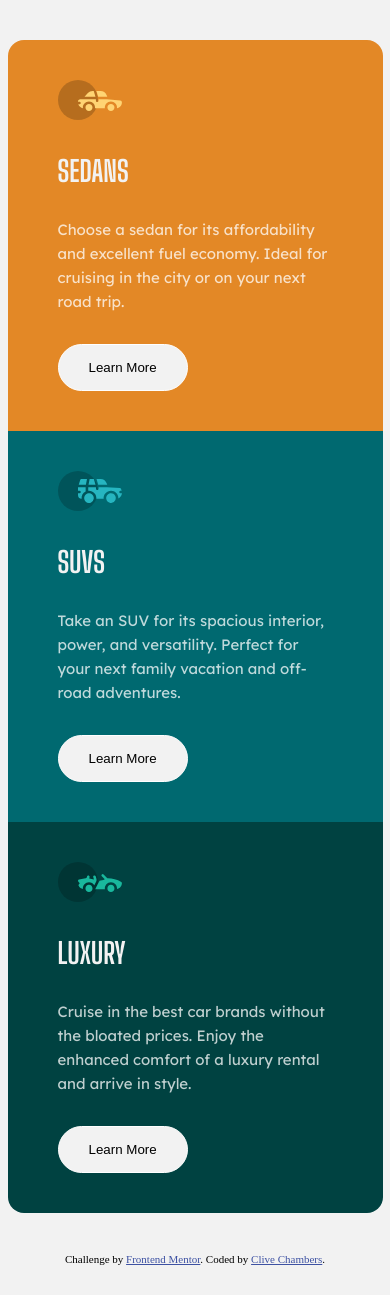
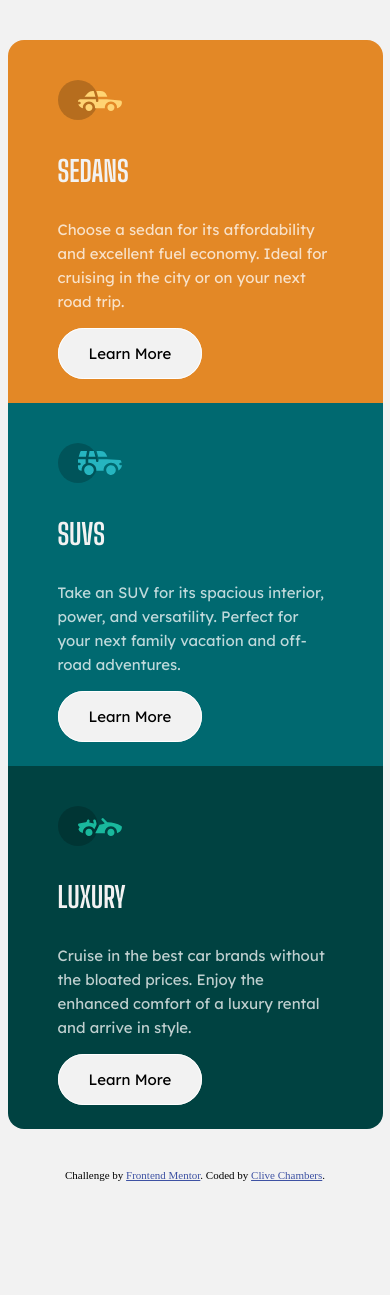
Before and after one commit to Clive-Chambers/3-column-preview-card-component, a plain HTML site: page index.html in a window 390 px wide. After the commit the page ends 1211 px from the top, so only its background shows below. Drawn offline with Linux system fonts and the light colour scheme.

Commit message:
Switched Buttons to a Tags | Updated Media Query

```diff
--- a/index.html
+++ b/index.html
@@ -21,7 +21,7 @@
       <h2>Sedans</h2>
       <p>Choose a sedan for its affordability and excellent fuel economy. Ideal for cruising in the city
       or on your next road trip.</p>
-      <button>Learn More</button>
+      <a class="Learn" href="#">Learn More</a>
     </div>
 
     <div class="SUVs">
@@ -29,7 +29,7 @@
       <h2>SUVs</h2>
       <p>Take an SUV for its spacious interior, power, and versatility. Perfect for your next family vacation
       and off-road adventures.</p>
-      <button>Learn More</button>
+      <a class="Learn" href="#">Learn More</a>
     </div>
 
     <div class="Luxury">
@@ -37,7 +37,7 @@
       <h2>Luxury</h2>
       <p>Cruise in the best car brands without the bloated prices. Enjoy the enhanced comfort of a luxury
       rental and arrive in style.</p>
-      <button>Learn More</button>
+      <a class="Learn" href="#">Learn More</a>
     </div>
 
   </main>
--- a/style.css
+++ b/style.css
@@ -58,15 +58,19 @@ p {
     border-radius: 0 0 16px 16px;
 }
 
-button {
+a.Learn {
+    font-family: 'Lexend Deca', sans-serif;
+    font-weight: 400;
     padding: 15px 30px;
     border-radius: 36px;
     background-color: hsl(0, 0%, 95%);
     border: 1px solid #fff;
     cursor: pointer;
+    text-decoration: none;
+    color: #000;
 }
 
-button:hover {
+a.Learn:hover {
     background-color: rgba(255, 255, 255, 0);
     color: hsl(0, 0%, 95%);
     border: 1px solid #fff;
@@ -88,15 +92,9 @@ button:hover {
 }
 
 
-@media screen and (min-width: 514px) {
+@media screen and (min-width: 775px) {
     main.container {
-        width: 100%;
-        min-height: 100vh;
-        display: flex;
         flex-direction: row;
-        align-items: center;
-        justify-content: center;
-        margin: 40px auto;
 
     }
 
```
